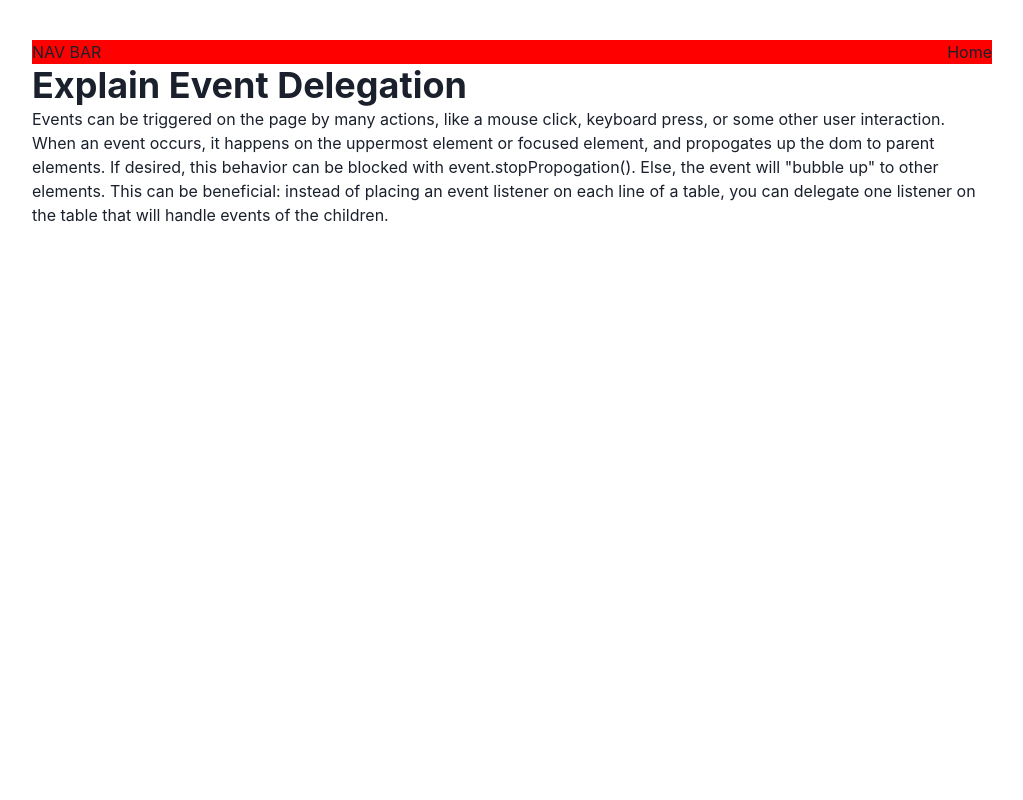
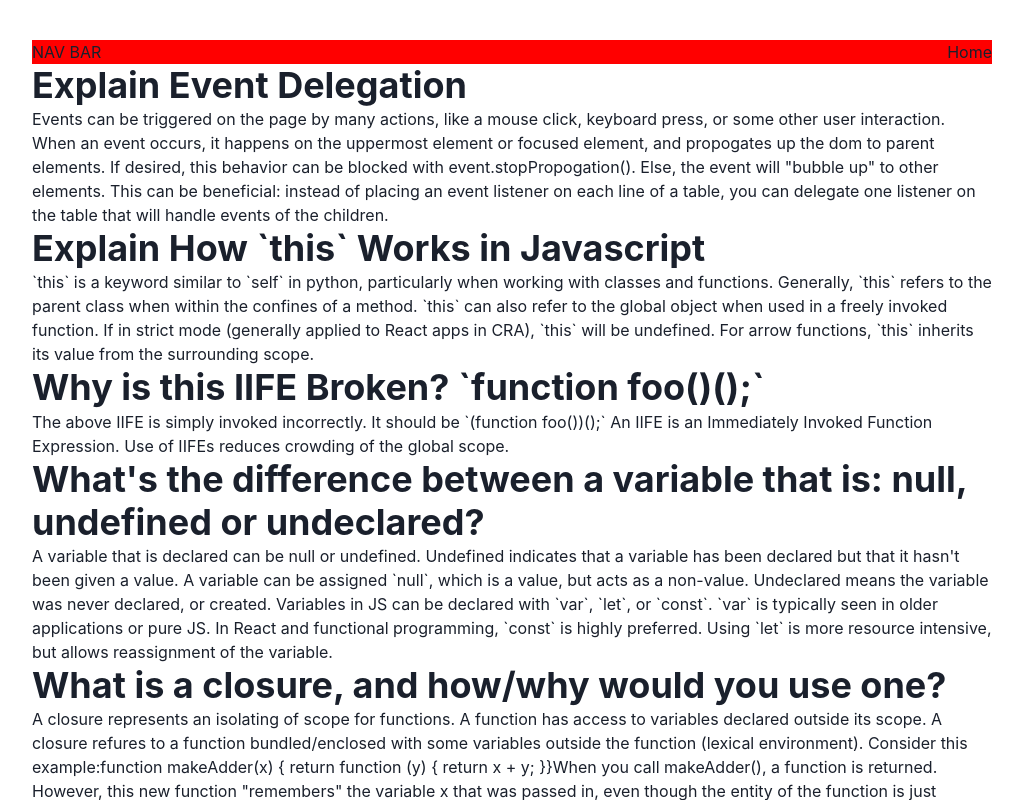
Before and after one commit to William-Schutte/leet-code-workbook, a Next.js app: page /triviaQuestions/JavaScriptTrivia in a window 1280 px wide. Shown: the whole page, without its empty margins (128-1151 px from the left). Built offline with nearby package versions, Linux system fonts and the light colour scheme.

Commit message:
trivia: React trivia questions

```diff
--- a/pages/triviaQuestions/JavaScriptTrivia.tsx
+++ b/pages/triviaQuestions/JavaScriptTrivia.tsx
@@ -15,6 +15,52 @@ export default function JavaScriptTrivia() {
         on each line of a table, you can delegate one listener on the table that
         will handle events of the children.
       </Text>
+      <Heading>Explain How `this` Works in Javascript</Heading>
+      <Text>
+        `this` is a keyword similar to `self` in python, particularly when
+        working with classes and functions. Generally, `this` refers to the
+        parent class when within the confines of a method. `this` can also refer
+        to the global object when used in a freely invoked function. If in
+        strict mode (generally applied to React apps in CRA), `this` will be
+        undefined. For arrow functions, `this` inherits its value from the
+        surrounding scope.
+      </Text>
+      <Heading>Why is this IIFE Broken? `function foo(){}();`</Heading>
+      <Text>
+        The above IIFE is simply invoked incorrectly. It should be `(function
+        foo(){})();` An IIFE is an Immediately Invoked Function Expression. Use
+        of IIFEs reduces crowding of the global scope.
+      </Text>
+      <Heading>
+        What's the difference between a variable that is: null, undefined or
+        undeclared?
+      </Heading>
+      <Text>
+        A variable that is declared can be null or undefined. Undefined
+        indicates that a variable has been declared but that it hasn't been
+        given a value. A variable can be assigned `null`, which is a value, but
+        acts as a non-value. Undeclared means the variable was never declared,
+        or created. Variables in JS can be declared with `var`, `let`, or
+        `const`. `var` is typically seen in older applications or pure JS. In
+        React and functional programming, `const` is highly preferred. Using
+        `let` is more resource intensive, but allows reassignment of the
+        variable.
+      </Text>
+      <Heading>What is a closure, and how/why would you use one?</Heading>
+      <Text>
+        A closure represents an isolating of scope for functions. A function has
+        access to variables declared outside its scope. A closure refures to a
+        function bundled/enclosed with some variables outside the function
+        (lexical environment). Consider this example:
+        {"function makeAdder(x) {"}
+        {"  return function (y) {"}
+        {"    return x + y;"}
+        {"  }"}
+        {"}"}
+        When you call makeAdder(), a function is returned. However, this new
+        function "remembers" the variable x that was passed in, even though the
+        entity of the function is just {"function(y) {return x + y}"}.
+      </Text>
     </Layout>
   );
 }
```
Also changed, not shown: pages/triviaQuestions/ReactTrivia.tsx (added, +47 -0 lines).
